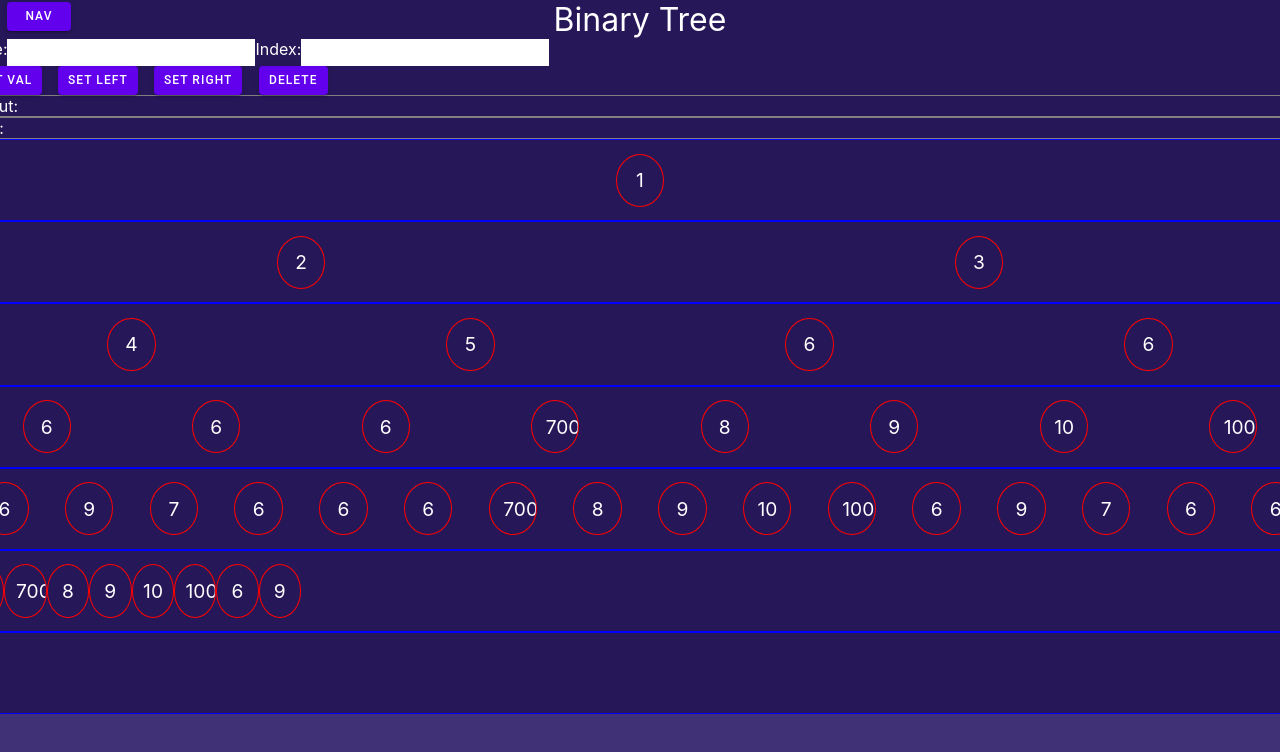
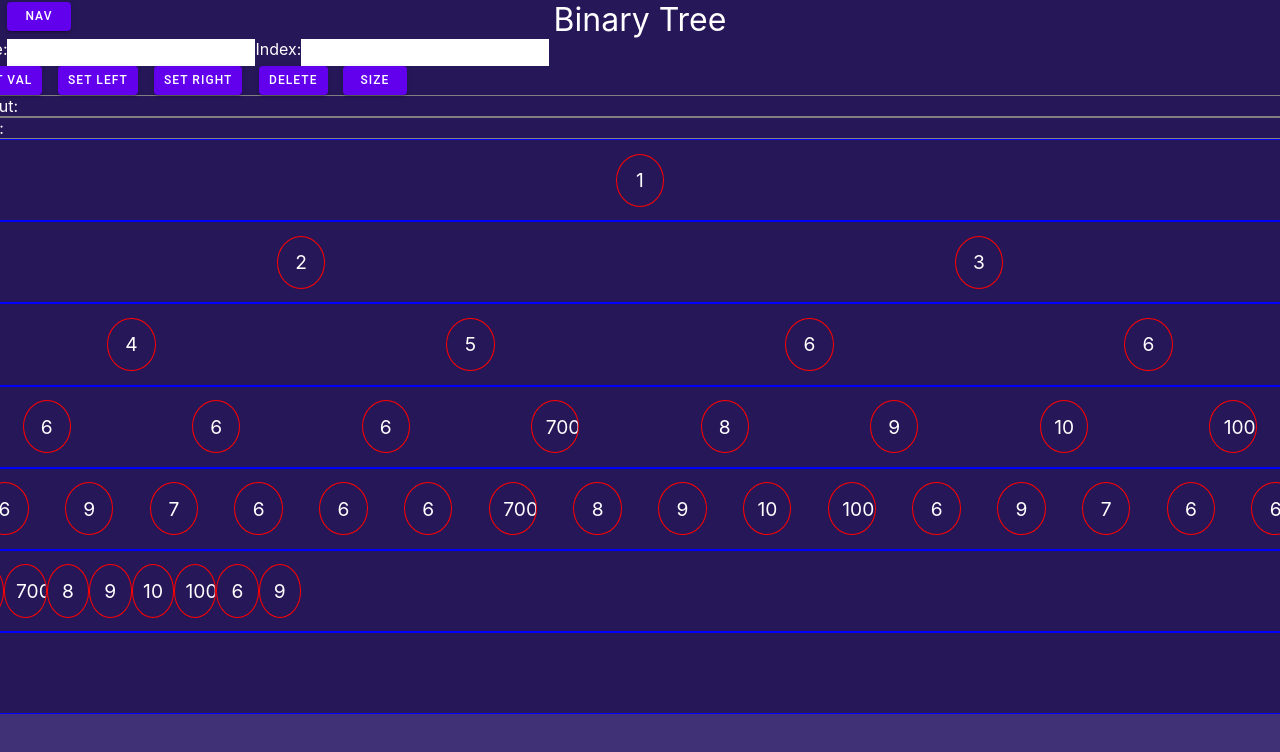
Before and after one commit to kjameer0/hashmap-visualizer, a React (Vite) app: page /binary-tree in a window 1280 px wide. Shown: the top 752 px of the page. Built offline with nearby package versions, Linux system fonts and the light colour scheme.

Commit message:
feat: added get size button for btree

```diff
--- a/src/components/visualizers/BinaryTree.tsx
+++ b/src/components/visualizers/BinaryTree.tsx
@@ -3,7 +3,7 @@ import { produceErrorMessage } from 'utils/arr-utils';
 import { BinaryTreeMaker, BinaryTreeNode, generateRandomBinaryTree } from 'utils/binaryTree-utils';
 import BinaryTreeDisplay from 'components/BinaryTreeDisplay';
 import { outputDivStyles } from 'styles/btree-styles';
-//use style objects
+
 type selectType = number | null;
 export default function BinaryTree() {
   const [currentTree, setCurrentTree] = useState(
@@ -173,6 +173,9 @@ export default function BinaryTree() {
           <button className="main-button" onClick={handleDelete}>
             Delete
           </button>
+          <button className="main-button" onClick={() => setOutput(String(currentTree.getSize()))}>
+            Size
+          </button>
         </div>
         <div style={outputDivStyles()}>
           <h2>Output:</h2> <p style={{ marginLeft: '1%' }}>{output}</p>
--- a/src/index.css
+++ b/src/index.css
@@ -162,7 +162,8 @@ li > button{
   vertical-align: middle;
   will-change: transform,opacity;
 }
-
+.main-button:focus {
+}
 .main-button:not(:disabled) {
   background-color: #6200ee;
 }
@@ -183,7 +184,7 @@ li > button{
 
 
 .main-button:focus {
-  box-shadow: rgba(0, 0, 0, .2) 0 2px 4px -1px, rgba(0, 0, 0, .14) 0 4px 5px 0, rgba(0, 0, 0, .12) 0 1px 10px 0;
+  box-shadow: 0 0 0 2px #f90;
 }
 
 .main-button:active {
--- a/src/utils/binaryTree-utils.tsx
+++ b/src/utils/binaryTree-utils.tsx
@@ -23,6 +23,9 @@ export class BinaryTreeMaker {
     if (idx === null) return;
     if (val === null) {
       this.delete(idx);
+    }
+    if (this.getVal(idx) === 'null') {
+      this.size++;
     }
     this.tree[idx] = val;
   }
```
